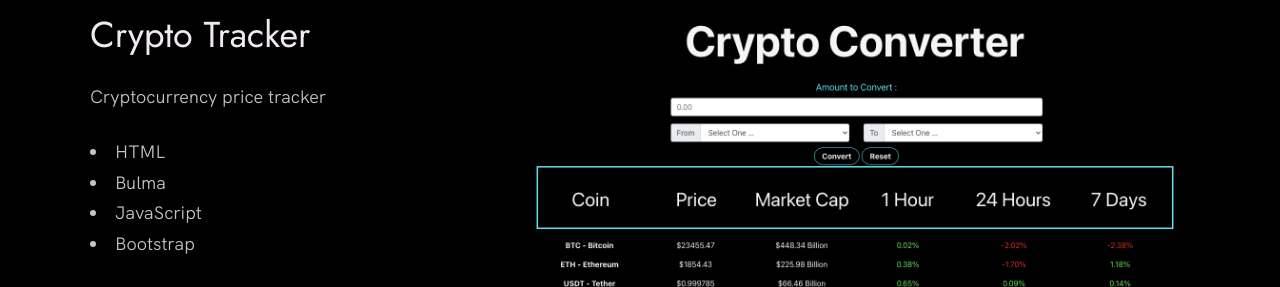
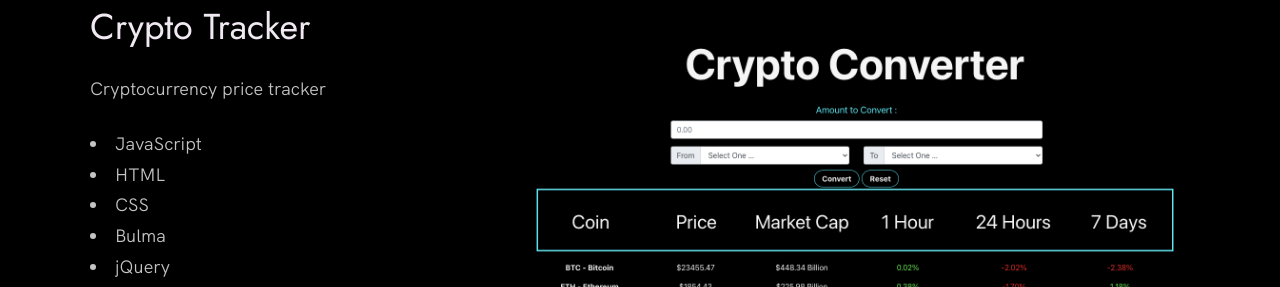
Before and after one commit to M1guelp/portfolio-website, a plain HTML site: page index.html in a window 1280 px wide. Shown: the part 1663-1950 px from the top of the page. Drawn offline with Linux system fonts and the light colour scheme.

Commit message:
added rest of tech stack

```diff
--- a/index.html
+++ b/index.html
@@ -110,9 +110,11 @@
                 Cryptocurrency price tracker
               </p>
               <ul class="work__list">
+                <li>JavaScript</li>
                 <li>HTML</li>
+                <li>CSS</li>
                 <li>Bulma</li>
-                <li>JavaScript</li>
+                <li>jQuery</li>
                 <li>Bootstrap</li>
               </ul>
 
```
